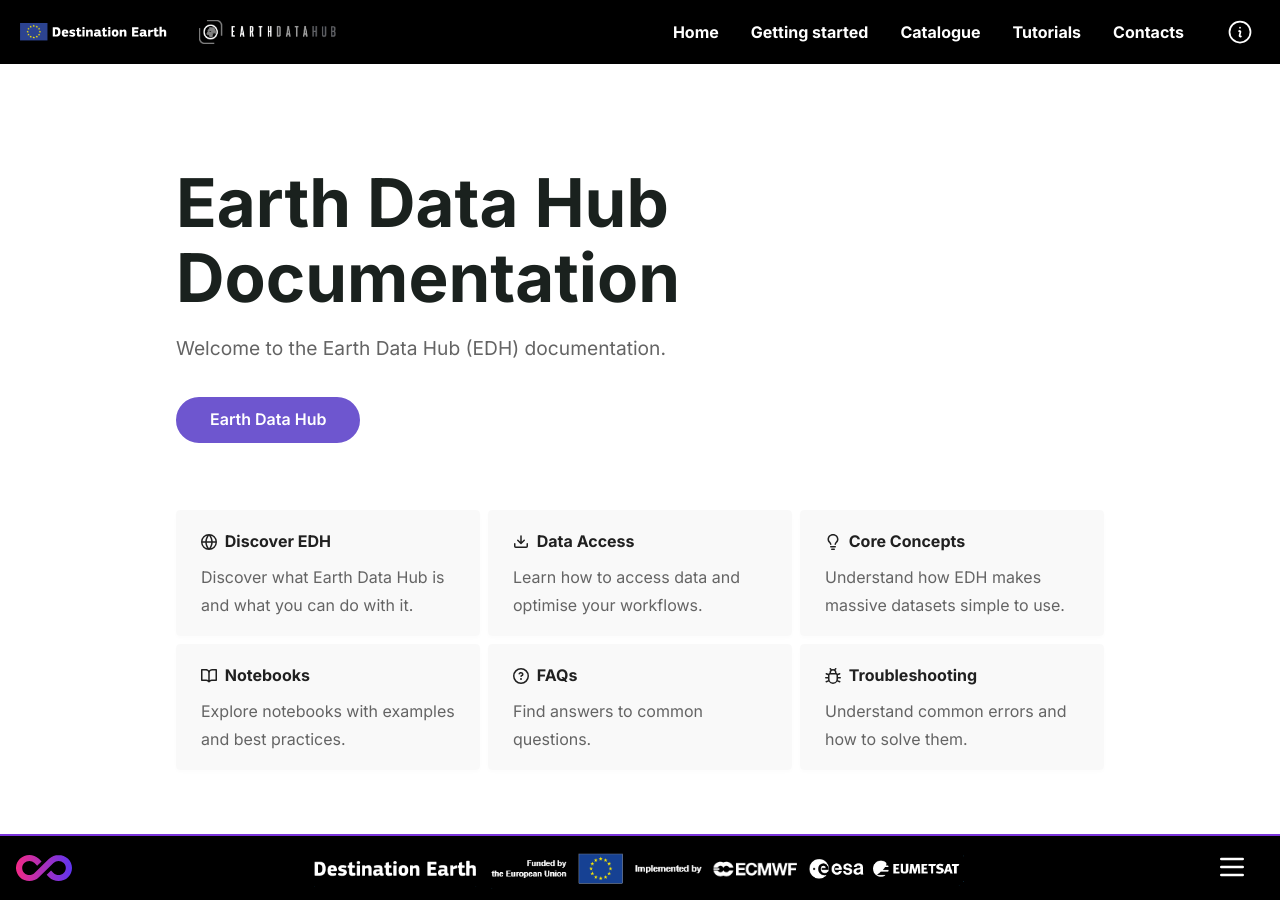
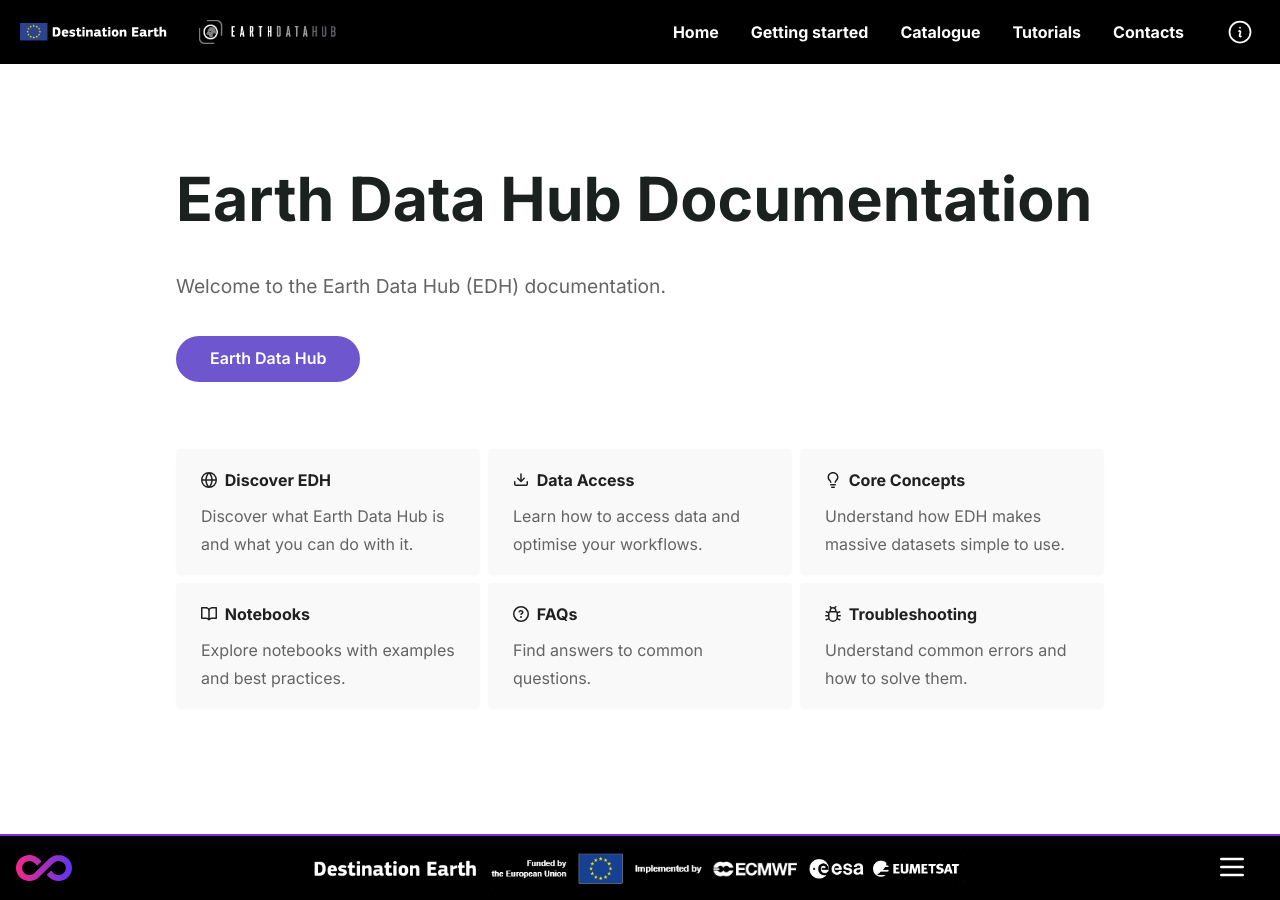
Before and after one commit to bopen/edh-docs, a Sphinx documentation site: the page built from source/index.md, in a window 1280 px wide. Built offline with Sphinx 7.4.7, drawn with Linux system fonts in a browser that asks for light colours.

Commit message:
Custom styles for heading and icons in headings

```diff
--- /dev/null
+++ b/source/_static/headings.css
@@ -0,0 +1,34 @@
+article>section>h1 {
+  display: flex;
+  align-items: start;
+  gap: 0.75rem;
+}
+
+article>section>h1>svg {
+  --size: calc((1lh * 0.8));
+  height: var(--size);
+  --offset: calc((1lh - var(--size)) / 2);
+  transform: translateY(var(--offset));
+}
+
+main .yue section:first-of-type h1 {
+  font-size: 3.8rem;
+  margin-bottom: .6em;
+}
+
+@media (width < 64rem) {
+  main .yue section:first-of-type h1 {
+    font-size: 3rem;
+  }
+}
+
+@media (width < 40rem) {
+
+  main .yue section:first-of-type h1 {
+    font-size: 2rem;
+  }
+
+  main .yue section:first-of-type h1>svg {
+    display: none;
+  }
+}
--- a/source/conf.py
+++ b/source/conf.py
@@ -127,6 +127,7 @@
 html_favicon = "_static/favicon.ico"
 html_static_path = ["_static"]
 html_css_files = [
+    "headings.css",
     "portal-frame.css",
     "cards.css",
     "notebook-gallery.css",
```
